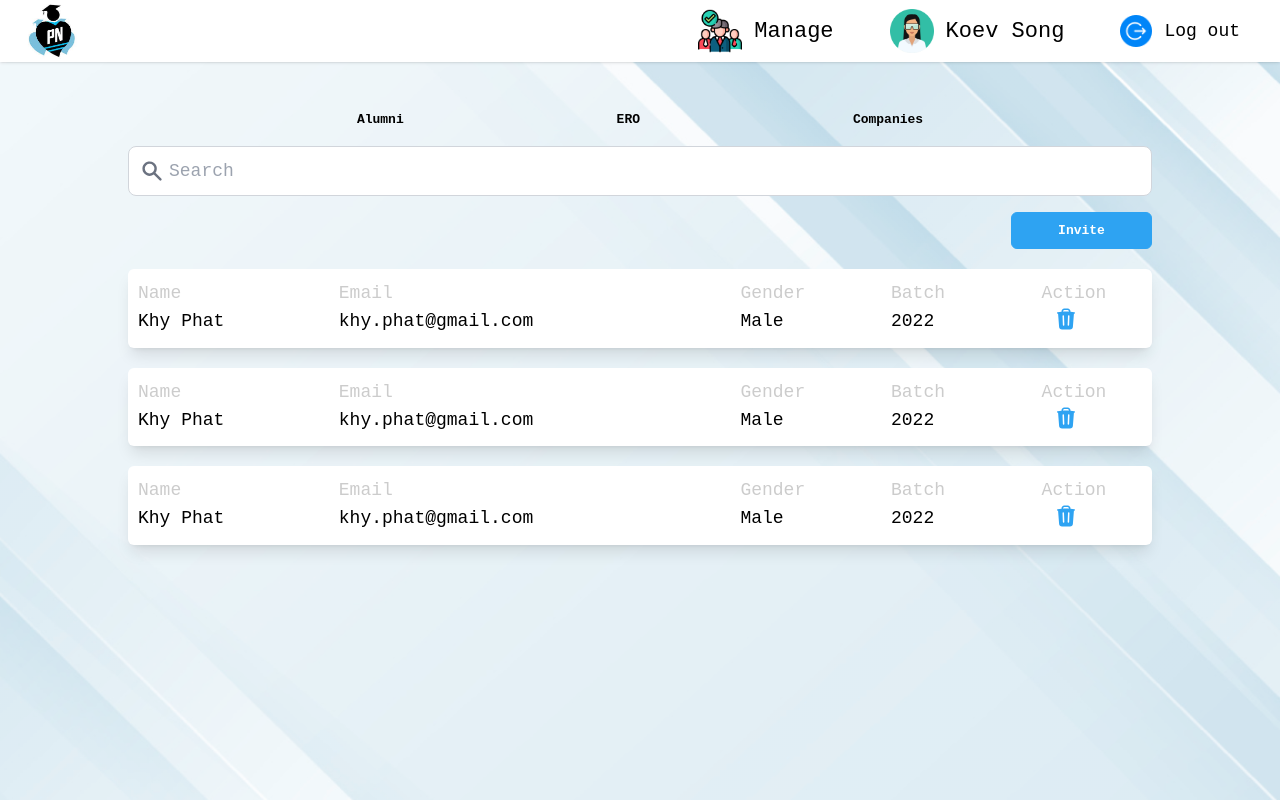
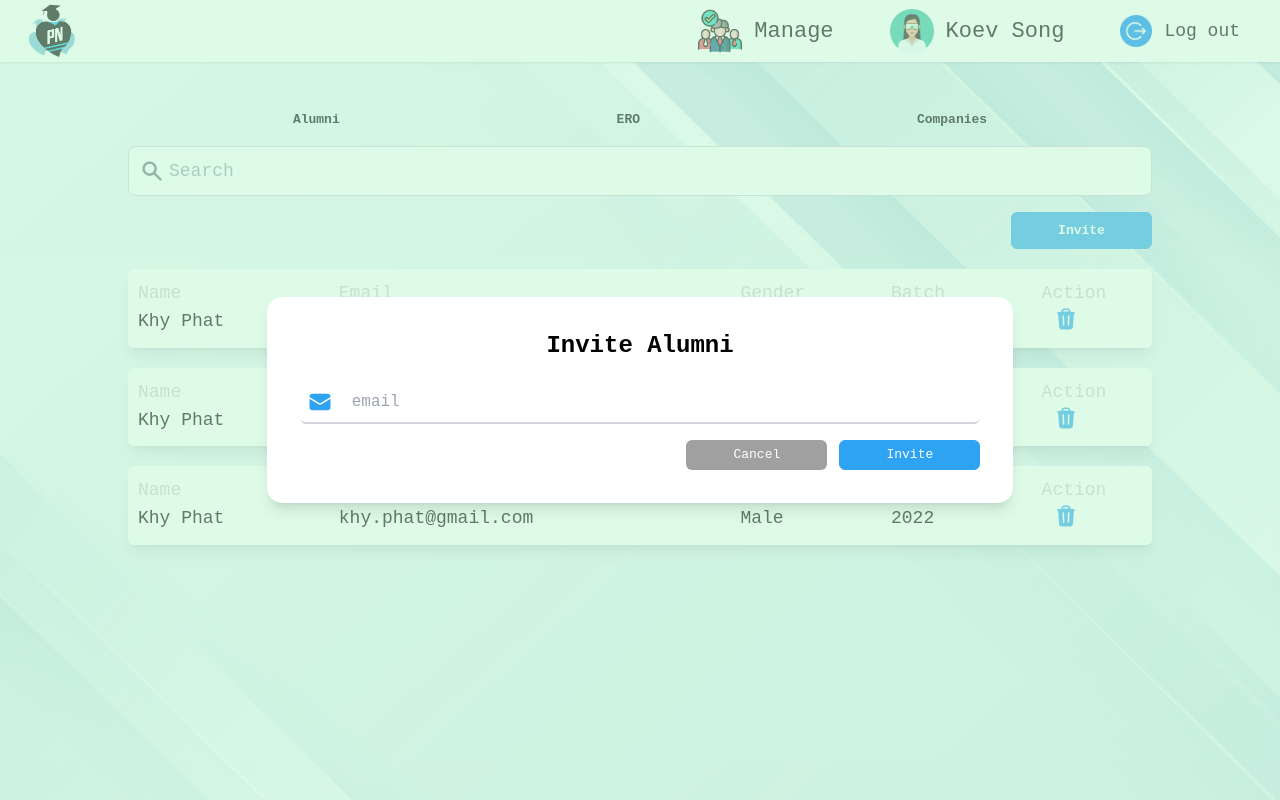
Before and after one commit to pnc-virtual-company/2022-G3-VC2-PART2, a Vue app in the folder front/: page /manage in a window 1280 px wide. Both pictures are taken after a click on the button "Invite". Built offline with nearby package versions, Linux system fonts and the light colour scheme; no server answers.

Commit message:
#52 : Add form create alumni invite

```diff
--- a/front/src/App.vue
+++ b/front/src/App.vue
@@ -1,7 +1,7 @@
 <template>
   <div>
     <nav-bar></nav-bar>
-    <div class="mb-[20px]">
+    <div class="mb-[20px] ">
       <router-view/>
     </div>
   </div>
--- a/front/src/main.js
+++ b/front/src/main.js
@@ -27,6 +27,7 @@ import CardInformations from '@/components/card_components/CardInformations'
 // alumni popup components
 import GeneralInformationPopup from './views/alumni/general_information/GeneralInformationPopup'
 import WorkExperiencePopup from './views/alumni/work_experience/WorkExperiencePopup'
+import AlumniInvitePopup from './views/admin/alumni_controll/AlumniInvitePopup'
 
 // icon informations
 import TheEmail from '@/components/general_information/icon_informations/TheEmail';
@@ -40,6 +41,7 @@ import TheTelegram from '@/components/general_information/icon_informations/TheT
 import { createPinia } from 'pinia'
 // admin
 import AdminManagementView from '@/views/admin/AdminManagementView'
+import ListAlumniView from '@/views/admin/alumni_controll/ListAlumniView'
 import AlumniController from '@/views/admin/alumni_controll/AlumniController'
 import ManuView from '@/views/admin/components/ManuView'
 // nav bar
@@ -67,6 +69,7 @@ app.component("general-information-container", GeneralInformationContainer);
 // alumni popup components register
 app.component('general-information-popup', GeneralInformationPopup);
 app.component('work-experience-popup', WorkExperiencePopup);
+app.component('alumni-invite-popup', AlumniInvitePopup);
 
 // icon informations
 app.component('the-email', TheEmail);
@@ -81,5 +84,6 @@ app.component('the-major', TheMajor);
 // admin
 app.component('manu-view', ManuView);
 app.component('admin-management-view', AdminManagementView);
+app.component('list-alumni-view', ListAlumniView);
 app.component('alumni-controller', AlumniController);
 app.use(router).mount('#app')
--- a/front/src/views/admin/AdminManagementView.vue
+++ b/front/src/views/admin/AdminManagementView.vue
@@ -1,5 +1,5 @@
 <template>
-    <div class="w-4/5 admin m-auto mt-4">
+    <div class="m-auto mt-4">
         <manu-view></manu-view>
         <alumni-controller></alumni-controller>
     </div>
--- a/front/src/views/admin/alumni_controll/AlumniController.vue
+++ b/front/src/views/admin/alumni_controll/AlumniController.vue
@@ -1,22 +1,22 @@
 <template>
-    <div>
-        <input-search></input-search>
-        <div class="mt-4 flex justify-end">
-            <button-components class="py-2 bg-sky text-white hover:bg-sky-hover hover:text-white font-bold">Invite</button-components>
-        </div>
-        <div class="">
-            <card-list v-for="i in 3" :key="i" >
-                <template #title-1>name</template>
-                <template #text-1>Khy Phat</template>
-
-                <template #title-2>email</template>
-                <template #text-2>khy.phat@gmail.com</template>
-                <template #title-3>gender</template>
-                <template #text-3>Male</template>
-                <template #title-4>batch</template>
-                <template #text-4>2022</template>
-
-            </card-list>
-        </div>
+    <div class="m-auto">
+        <list-alumni-view  @click-popup="isShow = !isShow"></list-alumni-view>
+        <alumni-invite-popup v-if="isShow" @click-popup="isShow = !isShow" ></alumni-invite-popup>
     </div>
 </template>
+<script>
+    import {userInformations} from "@/store/userStore"
+    export default {
+        setup(){
+            const userData = userInformations();
+            return {
+                userData
+            }
+        },
+        data(){
+            return {
+                isShow: false,
+            }
+        },
+    }
+</script>
--- /dev/null
+++ b/front/src/views/admin/alumni_controll/AlumniInvitePopup.vue
@@ -0,0 +1,30 @@
+<template>
+    <popup-component class="bg-green-200 ">
+        <card-components >
+            <form class="bg-white">
+                <h1 class="text-center font-bold text-2xl bg-white" >Invite Alumni</h1>
+                <div class="flex bg-white mt-4">
+                    <div class="w-full bg-white font-medium">
+                        <div class="flex bg-white mt-1">
+                            <span class="bg-white inline-flex items-center p-2 rounded-l-md border-b-2 border-r-0 border-gray-300">
+                                <svg xmlns="http://www.w3.org/2000/svg" viewBox="0 0 24 24" fill="currentColor" class="w-6 h-6 text-sky">
+                                <path d="M1.5 8.67v8.58a3 3 0 003 3h15a3 3 0 003-3V8.67l-8.928 5.493a3 3 0 01-3.144 0L1.5 8.67z" />
+                                <path d="M22.5 6.908V6.75a3 3 0 00-3-3h-15a3 3 0 00-3 3v.158l9.714 5.978a1.5 1.5 0 001.572 0L22.5 6.908z" />
+                                </svg>
+                            </span>
+                            <input v-model ="email" type="text" id="website-admin" placeholder="email" class="rounded-none pl-3 bg-white font-normal text-base  block flex-1 min-w-0 w-full border-gray-300 border-b-2 p-2 rounded-r-md outline-none" >
+                        </div>
+                    </div>
+                </div>
+                <div class="bg-white flex justify-end mt-4">
+                    <button-components @click="$emit('click-popup')" class="bg-[#a0a0a0] text-white font-medium border-none hover:bg-[#969696]">
+                        Cancel
+                    </button-components>
+                    <button-components @click="updateWorkExperience" class="ml-3 bg-sky font-medium text-white hover:bg-sky-hover">
+                        Invite
+                    </button-components>
+                </div>
+            </form>
+        </card-components>
+    </popup-component>
+</template>
--- /dev/null
+++ b/front/src/views/admin/alumni_controll/ListAlumniView.vue
@@ -0,0 +1,20 @@
+<template>
+    <div class="w-4/5 m-auto">
+        <input-search></input-search>
+        <div class="mt-4 flex justify-end">
+            <button-components @click="$emit('click-popup')" class="py-2 bg-sky text-white hover:bg-sky-hover hover:text-white font-bold">Invite</button-components>
+        </div>
+        <div class="">
+            <card-list v-for="i in 3" :key="i" >
+                <template #title-1>name</template>
+                <template #text-1>Khy Phat</template>
+                <template #title-2>email</template>
+                <template #text-2>khy.phat@gmail.com</template>
+                <template #title-3>gender</template>
+                <template #text-3>Male</template>
+                <template #title-4>batch</template>
+                <template #text-4>2022</template>
+            </card-list>
+        </div>
+    </div>
+</template>
```
